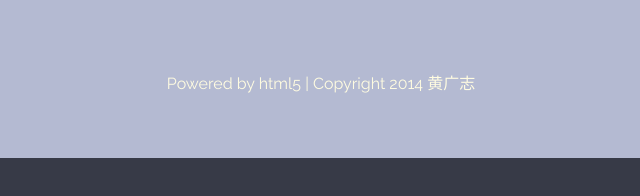
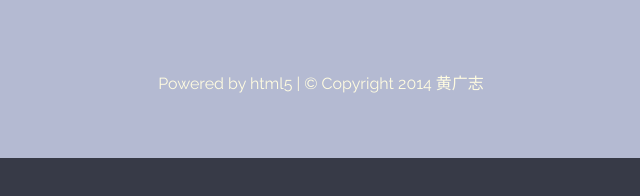
Before and after one commit to FreeFunCode/catalogue, a plain HTML site: page index.html in a window 1280 px wide. Shown: the part 404-600 px from the top of the page, 319-959 px from the left. Drawn offline with Linux system fonts and the light colour scheme.

Commit message:
Update index.html

```diff
--- a/index.html
+++ b/index.html
@@ -45,7 +45,7 @@
 							<a href="http://resume.qmail.com/940286175/CrHeU9vsXeA" target="_blank">我的简历</a>
 							<a href="http://weibo.com/230689567" target="_blank">我的微博</a>
 						</nav>
-						<p>Powered by html5 | Copyright 2014 黄广志</p>
+						<p>Powered by html5 | © Copyright 2014 黄广志</p>
 					</header>
 				</div>
 			</div><!-- /content-wrap -->
```
